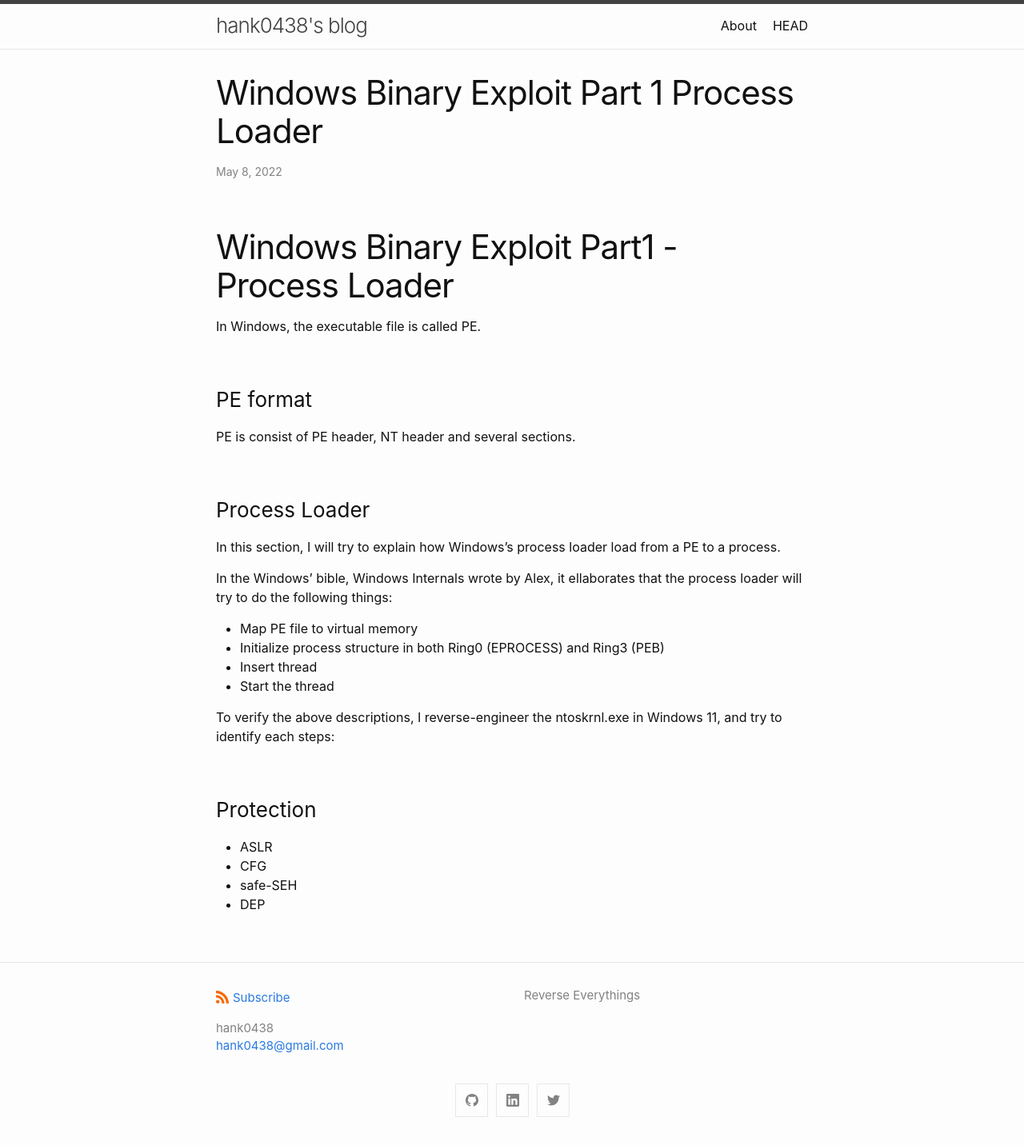
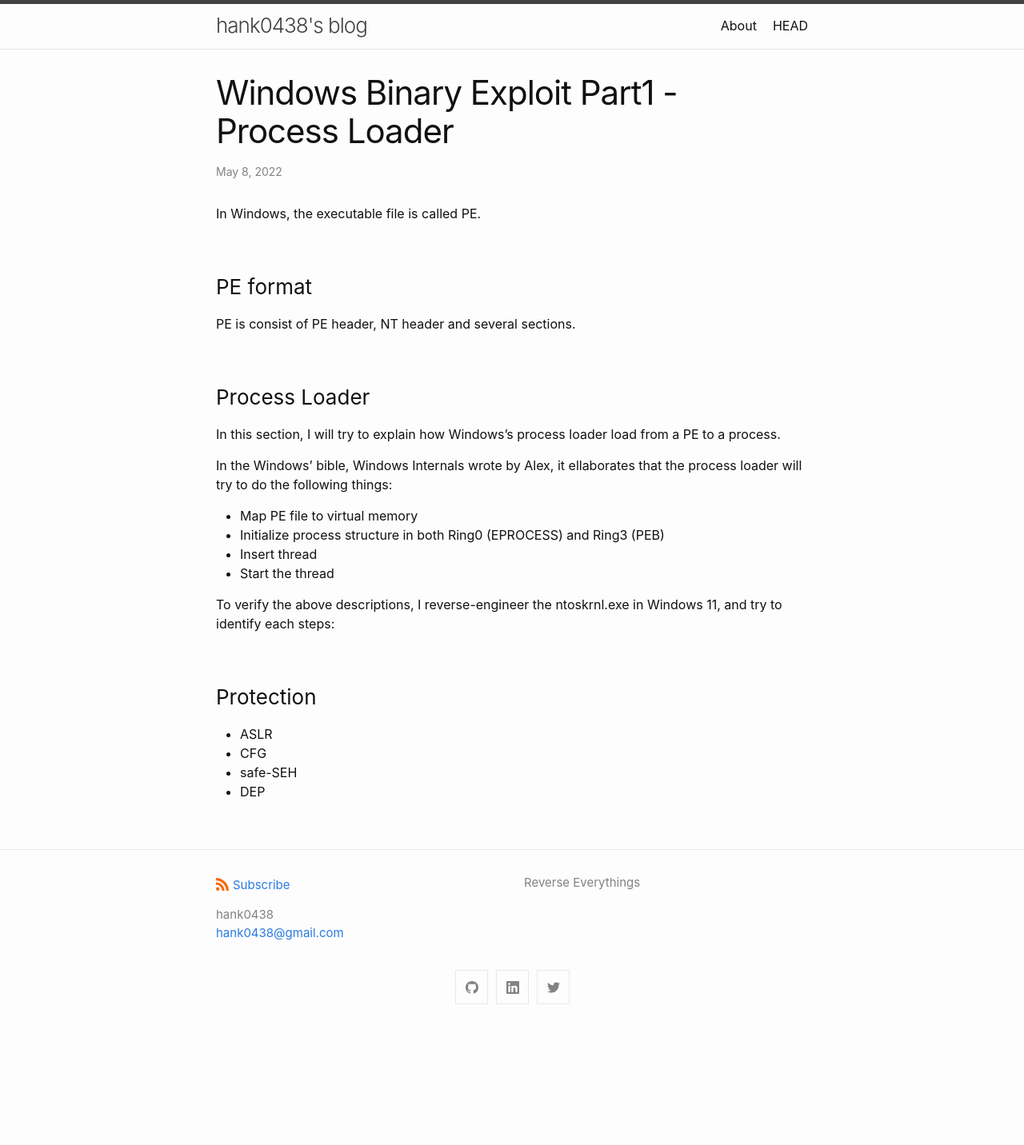
Before and after one commit to Hank0438/hank0438.github.io, a Jekyll site: the page built from _posts/2022-05-08-Windows-Binary-Exploit-Part-1-Process-Loader.md, in a window 1280 px wide. Shown: the whole page at 80% size. Built offline with Jekyll 4.4.1, drawn with Linux system fonts in a browser that asks for light colours; our own code applies the rules of GitHub Pages for plain Markdown files; after the commit the page ends 1291 px from its top, so only the background shows below that; part of the change alters nothing that is shown.

Commit message:
Update 2022-05-08-Windows-Binary-Exploit-Part-1-Process-Loader.md

```diff
--- a/_posts/2022-05-08-Windows-Binary-Exploit-Part-1-Process-Loader.md
+++ b/_posts/2022-05-08-Windows-Binary-Exploit-Part-1-Process-Loader.md
@@ -1,4 +1,9 @@
-# Windows Binary Exploit Part1 - Process Loader
+---
+layout: post
+title: "Windows Binary Exploit Part1 - Process Loader"
+categories: pwn, reverse, windows
+---
+
 In Windows, the executable file is called PE.
 
 ### PE format
```
